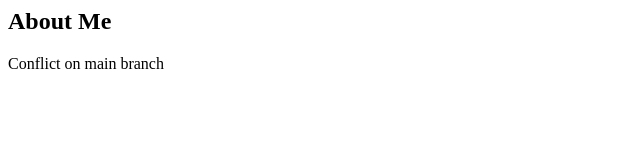
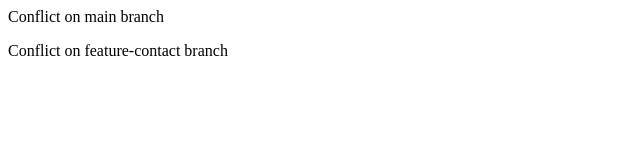
Before and after one commit to GuduriVenuSree5/portfolio-website, a plain HTML site: page index.html in a window 1280 px wide. Shown: the whole page, without its empty margins (0-640 px from the left). Drawn offline with Linux system fonts and the light colour scheme.

Commit message:
Updated commit message

```diff
--- a/index.html
+++ b/index.html
@@ -1,2 +1,2 @@
-<h2>About Me</h2>
 <p>Conflict on main branch</p>
+<p>Conflict on feature-contact branch</p>
```
